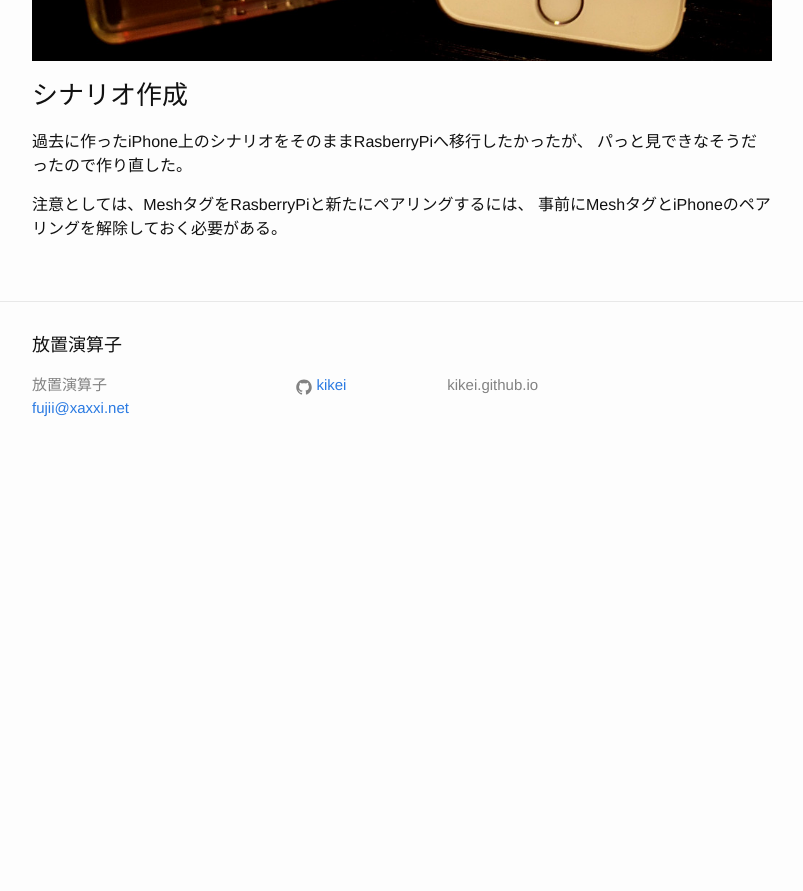
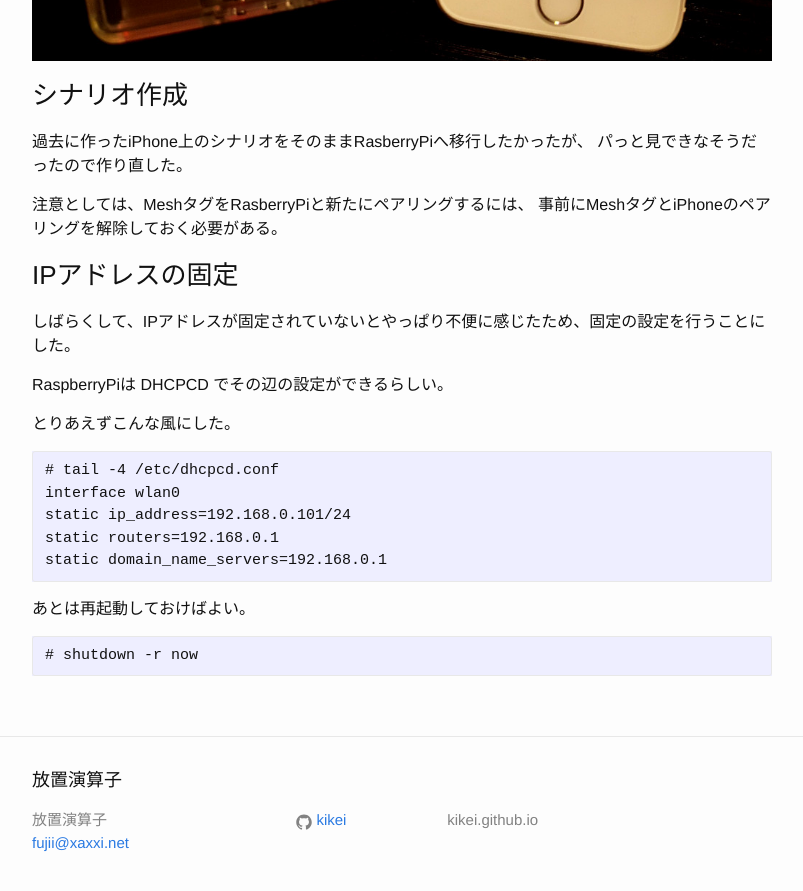
Before and after one commit to kikei/kikei.github.io, a Jekyll site: the page built from _posts/2018-01-20-meshhub.md, in a window 1280 px wide and 900 px high, scrolled down 6024 px. Shown: the top 891 px of the window, without its empty margins (238-1041 px from the left). Built offline with Jekyll 4.4.1, drawn with Linux system fonts in a browser that asks for light colours; before the commit the page ends 6503 px from its top, so only the background shows below that.

Commit message:
add setting of static ip address for the article for MESH Hub

````diff
--- a/_posts/2018-01-20-meshhub.md
+++ b/_posts/2018-01-20-meshhub.md
@@ -226,3 +226,25 @@
 
 注意としては、MeshタグをRasberryPiと新たにペアリングするには、
 事前にMeshタグとiPhoneのペアリングを解除しておく必要がある。
+
+### IPアドレスの固定
+
+しばらくして、IPアドレスが固定されていないとやっぱり不便に感じたため、固定の設定を行うことにした。
+
+RaspberryPiは DHCPCD でその辺の設定ができるらしい。
+
+とりあえずこんな風にした。
+
+```
+# tail -4 /etc/dhcpcd.conf
+interface wlan0
+static ip_address=192.168.0.101/24
+static routers=192.168.0.1
+static domain_name_servers=192.168.0.1
+```
+
+あとは再起動しておけばよい。
+
+```
+# shutdown -r now
+```
````
